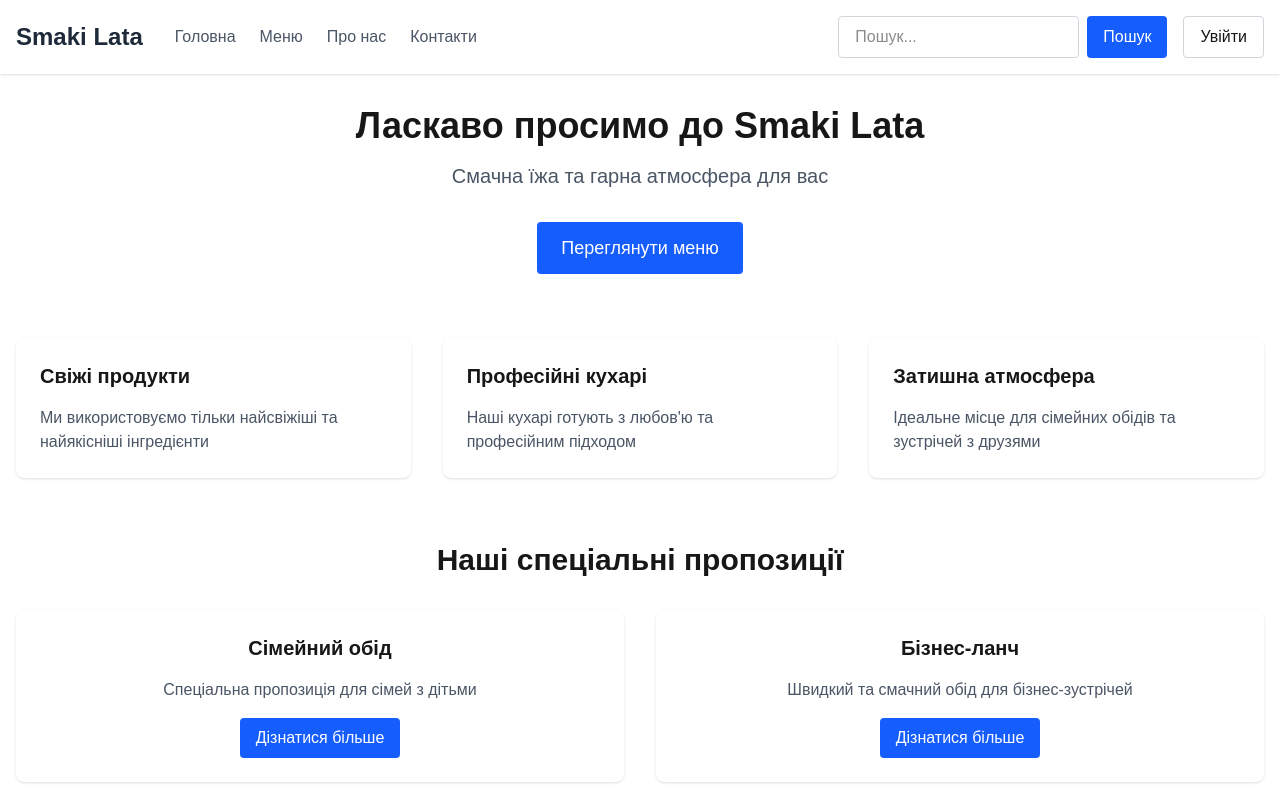
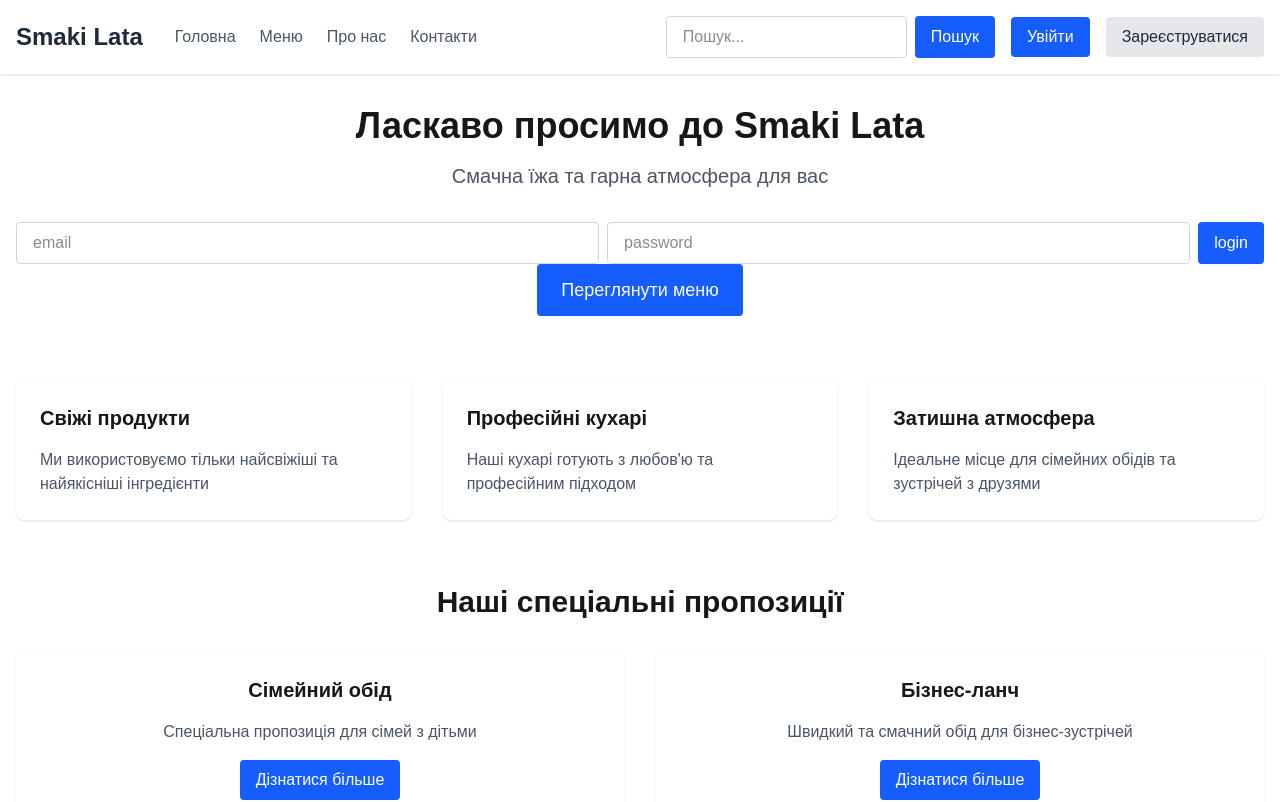
Before and after one commit to DeveloArt/Smaki-lata, a Next.js app: page / in a window 1280 px wide. Shown: the top 802 px of the page. Built offline with nearby package versions, Linux system fonts and the light colour scheme.

Commit message:
test atomic

```diff
--- a/src/components/atoms/Button.tsx
+++ b/src/components/atoms/Button.tsx
@@ -1,13 +1,13 @@
 import React from "react";
 
 interface ButtonProps extends React.ButtonHTMLAttributes<HTMLButtonElement> {
-  variant?: "primary" | "secondary" | "outline";
+  variant?: "login" | "register" | "logout";
   size?: "sm" | "md" | "lg";
 }
 
 export const Button: React.FC<ButtonProps> = ({
   children,
-  variant = "primary",
+  variant = "login",
   size = "md",
   className = "",
   ...props
@@ -15,9 +15,9 @@ export const Button: React.FC<ButtonProps> = ({
   const baseStyles = "rounded font-medium transition-colors";
 
   const variantStyles = {
-    primary: "bg-blue-600 text-white hover:bg-blue-700",
-    secondary: "bg-gray-200 text-gray-800 hover:bg-gray-300",
-    outline: "border border-gray-300 hover:bg-gray-100",
+    login: "bg-blue-600 text-white hover:bg-blue-700",
+    register: "bg-gray-200 text-gray-800 hover:bg-gray-300",
+    logout: "bg-red-600 text-white hover:bg-red-700",
   };
 
   const sizeStyles = {
--- /dev/null
+++ b/src/components/molecules/LoginForm.tsx
@@ -0,0 +1,36 @@
+"use client";
+import React from "react";
+import { Button } from "../atoms/Button";
+
+interface LoginFormProps {
+  onSearch: (query: string) => void;
+}
+
+export const LoginForm: React.FC<LoginFormProps> = ({ onSearch }) => {
+  const [query, setQuery] = React.useState("");
+
+  const handleSubmit = (e: React.FormEvent) => {
+    e.preventDefault();
+    onSearch(query);
+  };
+
+  return (
+    <form onSubmit={handleSubmit} className="flex gap-2">
+      <input
+        type="email"
+        value={query}
+        onChange={(e) => setQuery(e.target.value)}
+        placeholder={"email"}
+        className="flex-1 px-4 py-2 border border-gray-300 rounded focus:outline-none focus:ring-2 focus:ring-blue-500"
+      />
+      <input
+        type="password"
+        value={query}
+        onChange={(e) => setQuery(e.target.value)}
+        placeholder={"password"}
+        className="flex-1 px-4 py-2 border border-gray-300 rounded focus:outline-none focus:ring-2 focus:ring-blue-500"
+      />
+      <Button type="submit">login</Button>
+    </form>
+  );
+};
--- a/src/components/organisms/Header.tsx
+++ b/src/components/organisms/Header.tsx
@@ -31,7 +31,8 @@ export const Header: React.FC<HeaderProps> = ({ onSearch }) => {
 
           <div className="flex items-center gap-4">
             <SearchForm onSearch={onSearch} />
-            <Button variant="outline">Увійти</Button>
+            <Button variant="login">Увійти</Button>
+            <Button variant="register">Зареєструватися</Button>
           </div>
         </div>
       </div>
--- a/src/components/pages/HomePage.tsx
+++ b/src/components/pages/HomePage.tsx
@@ -1,7 +1,8 @@
+"use client";
 import React from "react";
 import { MainLayout } from "../templates/MainLayout";
 import { Button } from "../atoms/Button";
-
+import { LoginForm } from "../molecules/LoginForm";
 export const HomePage: React.FC = () => {
   return (
     <MainLayout>
@@ -12,6 +13,7 @@ export const HomePage: React.FC = () => {
         <p className="text-xl text-gray-600 mb-8">
           Смачна їжа та гарна атмосфера для вас
         </p>
+        <LoginForm onSearch={() => {}} />
         <Button size="lg">Переглянути меню</Button>
       </section>
 
```
